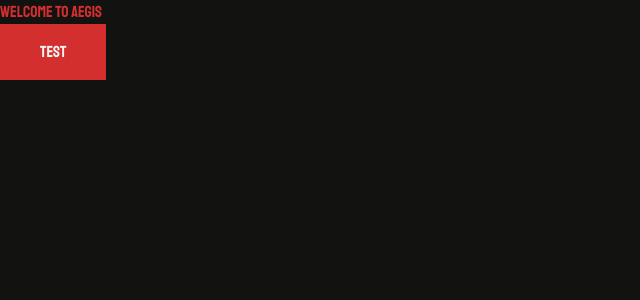
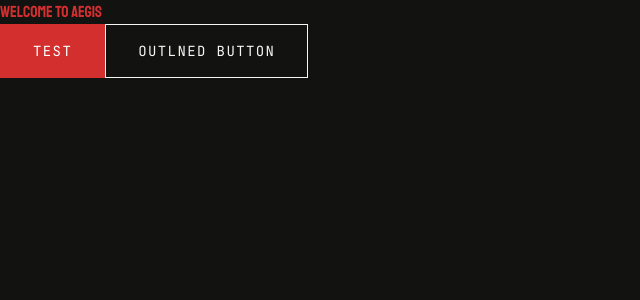
Before and after one commit to COS301-SE-2026/AEGIS--Adversarial-Evaluation---Genuineness-Intelligence-System-, a Next.js app in the folder frontend/: page / in a window 1280 px wide. Shown: the top 300 px of the page, without its empty margins (0-640 px from the left). Built offline with nearby package versions, Linux system fonts and the light colour scheme.

Commit message:
created the button component. added it to the landing page. closes #32.

```diff
--- a/frontend/pnpm-workspace.yaml
+++ b/frontend/pnpm-workspace.yaml
@@ -1,3 +1,6 @@
+allowBuilds:
+  sharp: true
+  unrs-resolver: true
 ignoredBuiltDependencies:
   - sharp
   - unrs-resolver
--- a/frontend/src/app/page.tsx
+++ b/frontend/src/app/page.tsx
@@ -1,11 +1,13 @@
 import Image from "next/image";
+import Button from "../components/ui/button";
 
 export default function Home() {
   return (
     <div>
       <main>
         <h1 className="text-signal-red">Welcome to AEGIS</h1>
-<button className="bg-signal-red text-white-smoke px-10 py-4"><h2>Test</h2></button>
+        <Button>TEST</Button>
+        <Button variant="outline">OUTLNED BUTTON</Button>
       </main>
     </div>
   );
--- a/frontend/src/components/ui/button.tsx
+++ b/frontend/src/components/ui/button.tsx
@@ -0,0 +1,40 @@
+import React from "react";
+
+type ButtonVariant  = "solid"|"outline";
+
+type ButtonProps = {
+    variant? : ButtonVariant;
+    children: React.ReactNode;
+    onClick?: ()=> void;
+    type?: "button" | "submit" | "reset";
+    className?: string;
+    disabled?: boolean;
+};
+
+const Button = ({
+    variant = "solid",
+    children,
+    onClick,
+    type = "button",
+    className = "",
+    disabled = false
+}: ButtonProps) => {
+  const base = "inline-flex items-center justify-center px-8 py-4 font-jetbrains-mono text-sm tracking-widest uppercase transition-colors duration-200 cursor-pointer disabled:opacity-50 disabled:cursor-not-allowed";
+  const variants: Record<ButtonVariant, string> = {
+    solid:  "bg-signal-red text-pure-white hover:bg-red-700 border border-signal-red",
+    outline: "bg-transparent text-white-smoke border border-white-smoke hover:bg-white-smoke hover:text-chinese-black"
+  };
+
+  return (
+   <button
+    type={type}
+    onClick={onClick}
+    disabled={disabled}
+    className={`${base} ${variants[variant]} ${className}`}
+    >
+      {children}
+   </button>
+  )
+}
+
+export default Button
--- a/package.json
+++ b/package.json
@@ -20,6 +20,7 @@
     "url": "https://github.com/COS301-SE-2026/AEGIS--Adversarial-Evaluation---Genuineness-Intelligence-System-/issues"
   },
   "homepage": "https://github.com/COS301-SE-2026/AEGIS--Adversarial-Evaluation---Genuineness-Intelligence-System-#readme",
-  "devDependencies": {},
-  "dependencies": {}
+  "dependencies": {
+    "lucide-react": "^1.14.0"
+  }
 }
```
Also changed, not shown: 1 other file (tests, documents, lock files or other folders).
